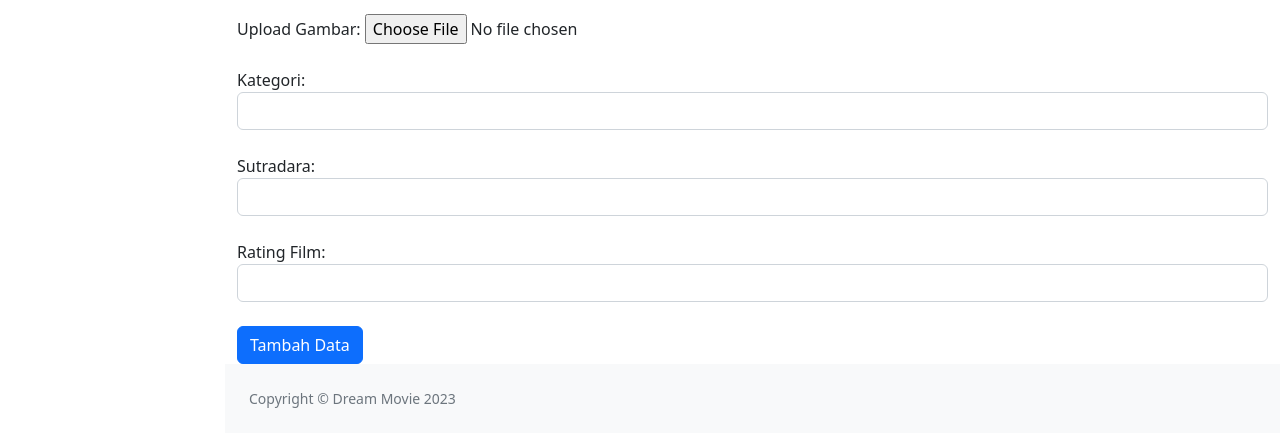
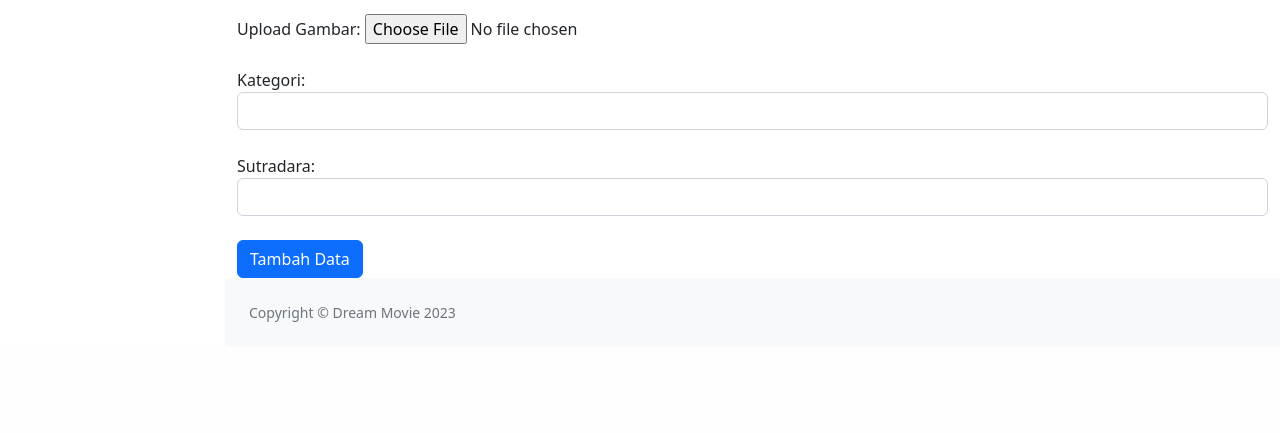
Before and after one commit to IhsanReihansyah/kelompok_e, a PHP site: page /tambah_film.php in a window 1280 px wide. Shown: the part 850-1283 px from the top of the page. After the commit the page ends 1172 px from the top, so only its background shows below. Run offline with PHP 8.4, Linux system fonts and the light colour scheme; data comes from the database, SQL or seed files in the repository; some libraries are stand-ins or nearby versions.

Commit message:
perubahan di rating

```diff
--- a/admin/admin.php
+++ b/admin/admin.php
@@ -32,7 +32,7 @@
 
     <?php
     include 'koneksi.php';
-    $query = mysqli_query($conn, "SELECT f.id, f.judul_film, f.tahun_rilis,f.sinopsis,f.genre,f.nama_pemain,f.gambar,k.kategori,s.nama_sutradara,r.rating_film FROM `film` AS f JOIN kategori AS k ON k.id_kategori = f.id_kategori JOIN sutradara AS s ON s.id_sutradara=f.id_sutradara JOIN rating AS r ON r.id_rating=f.id_rating ORDER BY f.id ASC;");
+    $query = mysqli_query($conn, "SELECT f.id, f.judul_film, f.tahun_rilis,f.sinopsis,f.genre,f.nama_pemain,f.gambar,k.kategori,s.nama_sutradara FROM `film` AS f JOIN kategori AS k ON k.id_kategori = f.id_kategori JOIN sutradara AS s ON s.id_sutradara=f.id_sutradara ORDER BY f.id ASC;");
     ?>
     <nav class="sb-topnav navbar navbar-expand navbar-dark" style="background-color: #00237A;">
         <!-- Navbar Brand-->
@@ -78,7 +78,6 @@
                                 <th style="background-color: #00237A; color: #ffffff; text-align: center;">Gambar</th>
                                 <th style="background-color: #00237A; color: #ffffff; text-align: center;">kategori</th>
                                 <th style="background-color: #00237A; color: #ffffff; text-align: center;">Nama Sutradara</th>
-                                <th style="background-color: #00237A; color: #ffffff; text-align: center;">Rating Film</th>
                                 <th style="background-color: #00237A; color: #ffffff; text-align: center;">Aksi</th>
                             </tr>
                         </thead>
@@ -116,9 +115,6 @@
                                         </td>
                                         <td>
                                             <?php echo $data["nama_sutradara"]; ?>
-                                        </td>
-                                        <td>
-                                            <?php echo $data["rating_film"]; ?>
                                         </td>
                                         <td>
                                             <div class="btn-group" role="group">
--- a/admin/tambah_film.php
+++ b/admin/tambah_film.php
@@ -125,22 +125,6 @@
                                     ?>
                 </select>
             </div><br>
-            <div class="form-group">
-                <label for="rating">Rating Film:</label>
-                <select class="form-control" id="rating_film" name="rating_film" required>
-                <option selected>
-                                    <?php
-                                    $query = mysqli_query($conn, "SELECT * FROM rating");
-                                    if (mysqli_num_rows($query) > 0) {
-                                        while ($data = mysqli_fetch_array($query)) {
-                                            echo "<option value='" . $data["id_rating"] . "'>" . $data["rating_film"] . "</option>";
-                                        }
-                                    } else {
-                                        echo "<option value=''>No items available</option>";
-                                    }
-                                    ?>
-                </select>
-            </div><br>
             <input type="submit" class="btn btn-primary" name="Submit" value="Tambah Data">
                 </main>
                 <footer class="py-4 bg-light mt-auto">
```
Also changed, not shown: admin/edit.php (+0 -17 lines).
